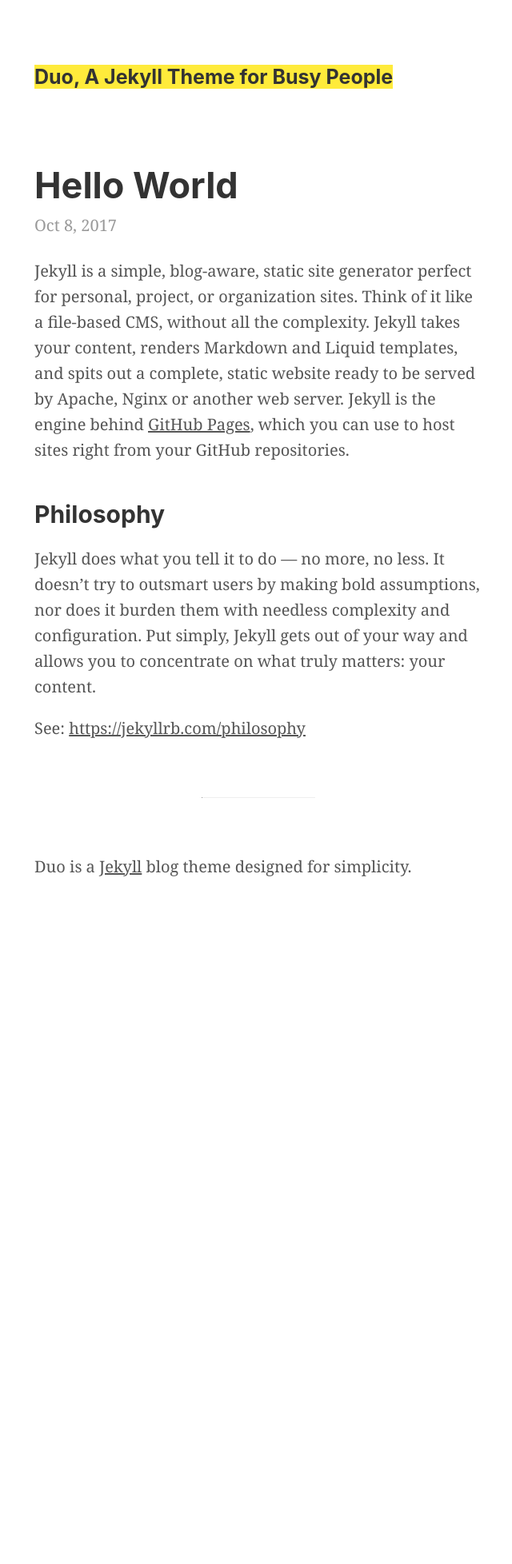
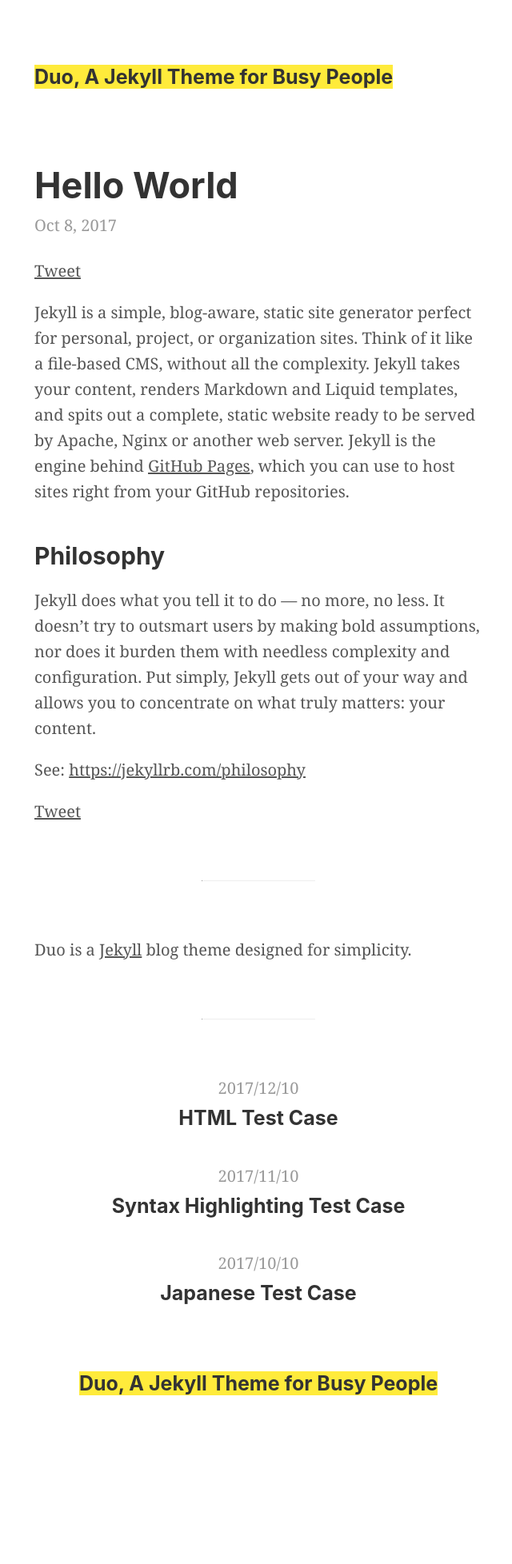
Before and after one commit to chibicode/duo, a Jekyll site: the page built from _posts/2017-10-08-hello-world.md, in a window 1280 px wide. Shown: the whole page at 80% size, without its empty margins (317-957 px from the left). Built offline with Jekyll 4.4.1, drawn with Linux system fonts in a browser that asks for light colours; comment, search, counter and statistics services are not loaded; before the commit the page ends 1290 px from its top, so only the background shows below that.

Commit message:
Add twitter, article list, remove FB

```diff
--- a/_config.yml
+++ b/_config.yml
@@ -6,6 +6,7 @@ baseurl: "/duo"
 lang: "en"
 author: "Shu Uesugi"
 date_format: "%b %-d, %Y"
+twitter_account: "chibicode"
 url: "https://chibicode.github.io"
 # See: https://material.io/guidelines/style/color.html
 # Use color-name-value, like pink-200 or deep-purple-400
--- a/_layouts/default.html
+++ b/_layouts/default.html
@@ -37,9 +37,40 @@
         <section class="pv2">
           {{ content }}
         </section>
+      {% else %}
+        <section class="pv2">
+          <h1 class="mt0 mb1">{{page.title}}</h1>
+          <p class="silver mt0 mb3 pb1">
+            <time datetime="{{ page.date | date_to_xmlschema}}">
+              {{page.date | date: site.date_format }}
+            </time>
+          </p>
+          <p>
+            <a class="twitter-share-button"
+            href="https://twitter.com/intent/tweet"
+            data-size="large"
+            data-via="{{ site.twitter_account }}">
+            Tweet</a>
+          </p>
+          {{content}}
+          <p>
+            <a class="twitter-share-button"
+            href="https://twitter.com/intent/tweet"
+            data-size="large"
+            data-via="{{ site.twitter_account }}">
+            Tweet</a>
+          </p>
+        </section>
         <hr />
         <section class="pv2">
-          <ul class="list pl0 tc">
+          {% assign home = site.pages | where:"url","/" %}
+          {{ home[0].content | markdownify }}
+        </section>
+      {% endif %}
+      <hr />
+      <section class="pv2">
+        <ul class="list pl0 tc">
+        {% if is_home %}
           {% for post in site.posts %}
             <li class="mt0 mb4">
               <span class="silver db mb1">{{ post.date | date: "%Y/%d/%m" }}</span>
@@ -48,20 +79,29 @@
               </h3>
             </li>
           {% endfor %}
-          </ul>
-        </section>
-      {% else %}
-        <section class="pv2">
-          <h1 class="mt0 mb1">{{page.title}}</h1>
-          <p class="silver mt0 mb3 pb1">{{page.date | date: site.date_format }}</p>
-          {{content}}
-        </section>
-        <hr />
-        <section class="pv2">
-          {% assign home = site.pages | where:"url","/" %}
-          {{ home[0].content | markdownify }}
-        </section>
-      {% endif %}
+        {% else %}
+          {% for post in site.posts limit:3 %}
+            <li class="mt0 mb4">
+              <span class="silver db mb1">{{ post.date | date: "%Y/%d/%m" }}</span>
+              <h3 class="ma0">
+                <a class=" no-underline" href="{{ post.url | relative_url }}">{{ post.title | escape }}</a>
+              </h3>
+            </li>
+          {% endfor %}
+          {% if site.posts.size > 3 %}
+            <li class="pt4 mt0 mb4">
+              <h3 class="ma0">
+                <a
+                href="{{ "/" | relative_url }}"
+                class="no-underline bg-{{ site.brand_color }}">
+                  {{site.title}}
+                </a>
+              </h3>
+            </li>
+          {% endif %}
+        {% endif %}
+        </ul>
+      </section>
     </main>
     {% if jekyll.environment == 'production' and site.google_analytics %}
       <script async src="https://www.googletagmanager.com/gtag/js?id={{ site.google_analytics }}"></script>
@@ -89,13 +129,5 @@
 
       return t;
     }(document, "script", "twitter-wjs"));</script>
-    <div id="fb-root"></div>
-    <script>(function(d, s, id) {
-      var js, fjs = d.getElementsByTagName(s)[0];
-      if (d.getElementById(id)) return;
-      js = d.createElement(s); js.id = id;
-      js.src = "//connect.facebook.net/en_US/sdk.js#xfbml=1&version=v2.10&appId=1891968837721035";
-      fjs.parentNode.insertBefore(js, fjs);
-    }(document, 'script', 'facebook-jssdk'));</script>
   </body>
 </html>
```
